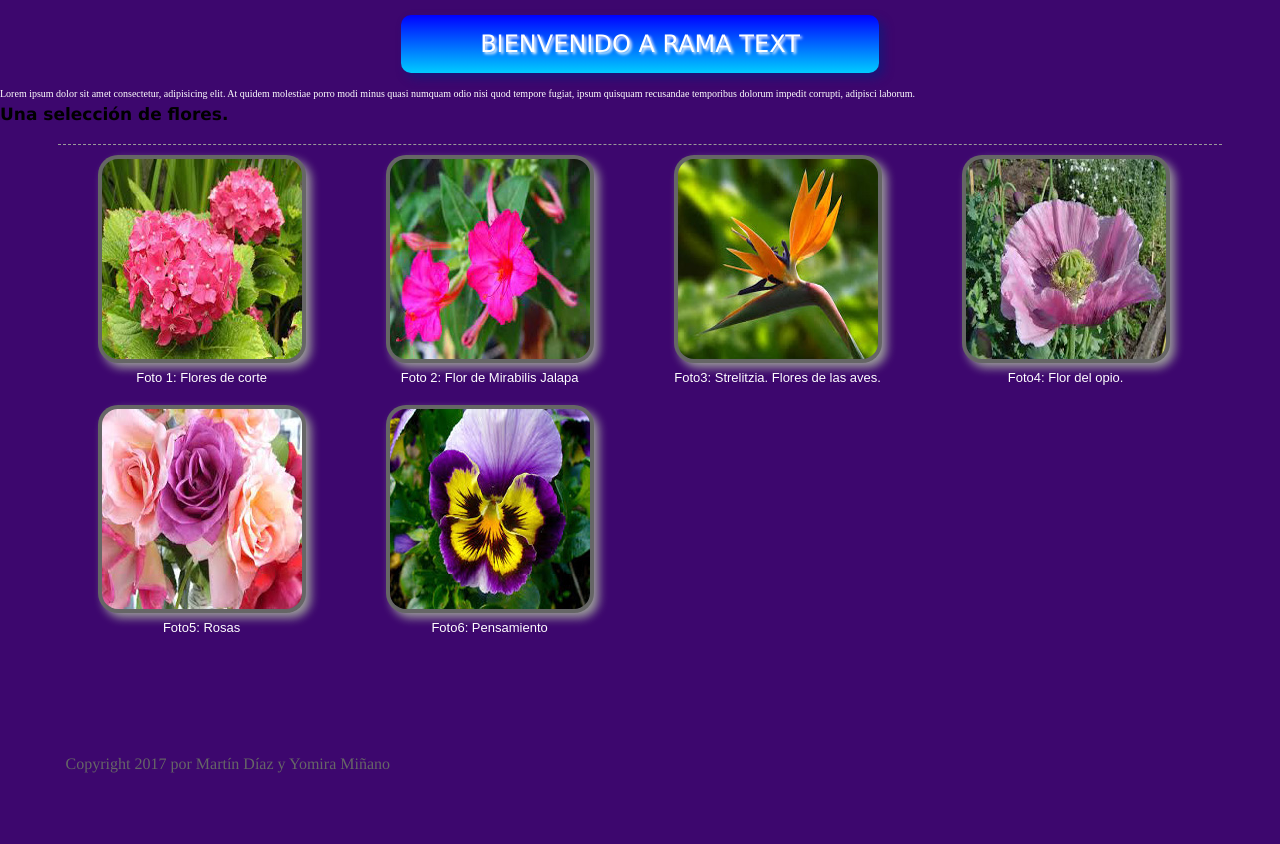
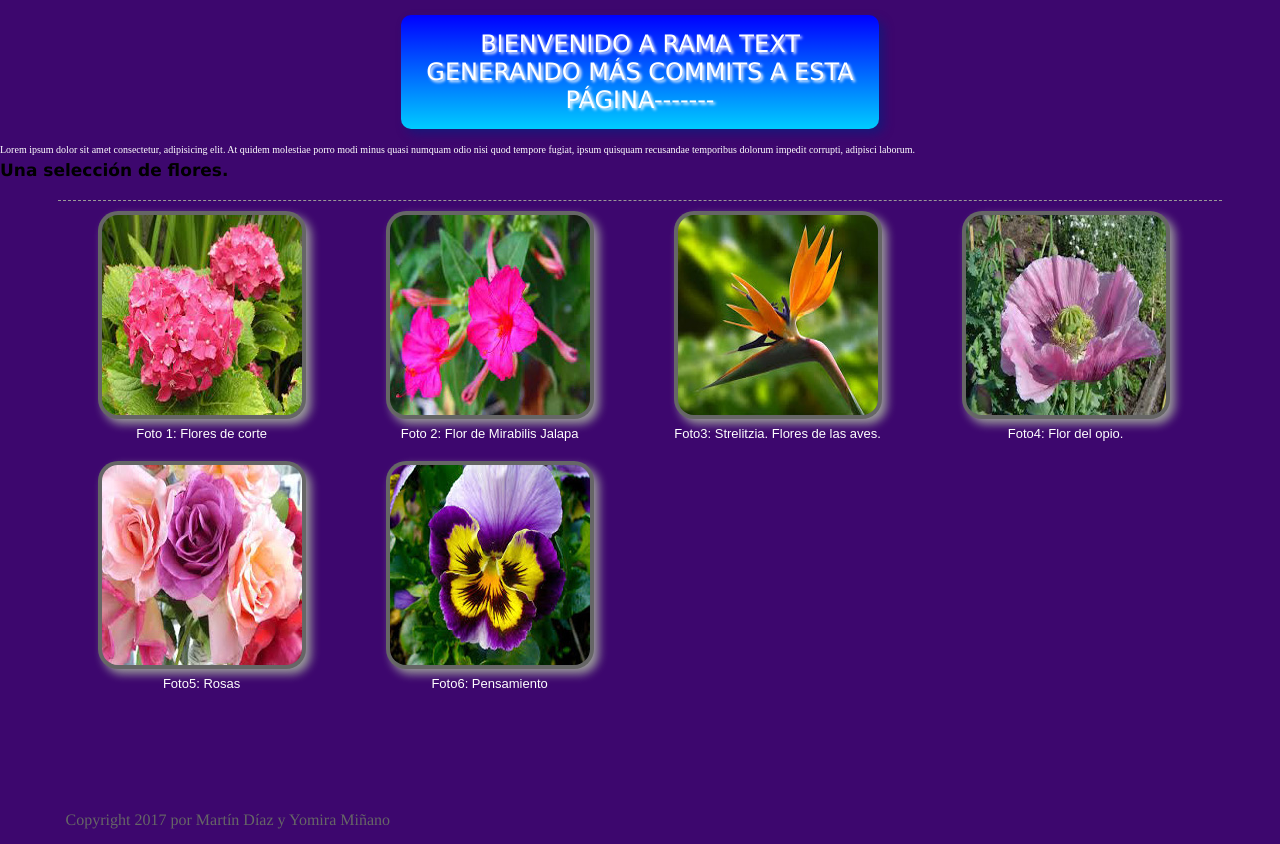
Before and after one commit to multiserviciosalison/remembering_git, a plain HTML site: page index.html in a window 1280 px wide. Before the commit the page ends 800 px from the top, so only its background shows below. Drawn offline with Linux system fonts and the light colour scheme.

Commit message:
Se agregó titulo largo ---

```diff
--- a/index.html
+++ b/index.html
@@ -13,7 +13,7 @@
 <body>
   <header>
     <hgroup>
-      <h1>BIENVENIDO A RAMA TEXT</h1>
+      <h1>BIENVENIDO A RAMA TEXT GENERANDO MÁS COMMITS A ESTA PÁGINA-------</h1>
       <p>Lorem ipsum dolor sit amet consectetur, adipisicing elit. At quidem molestiae porro modi minus quasi numquam odio nisi quod tempore fugiat, ipsum quisquam recusandae temporibus dolorum impedit corrupti, adipisci laborum.</p>
       <h2>Una selecci&oacute;n de flores.</h2>
     </hgroup>
```
